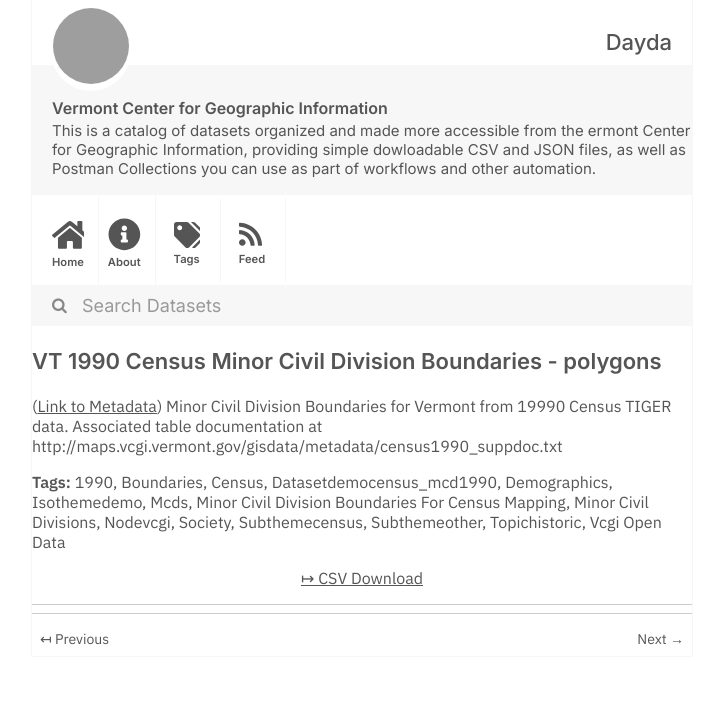
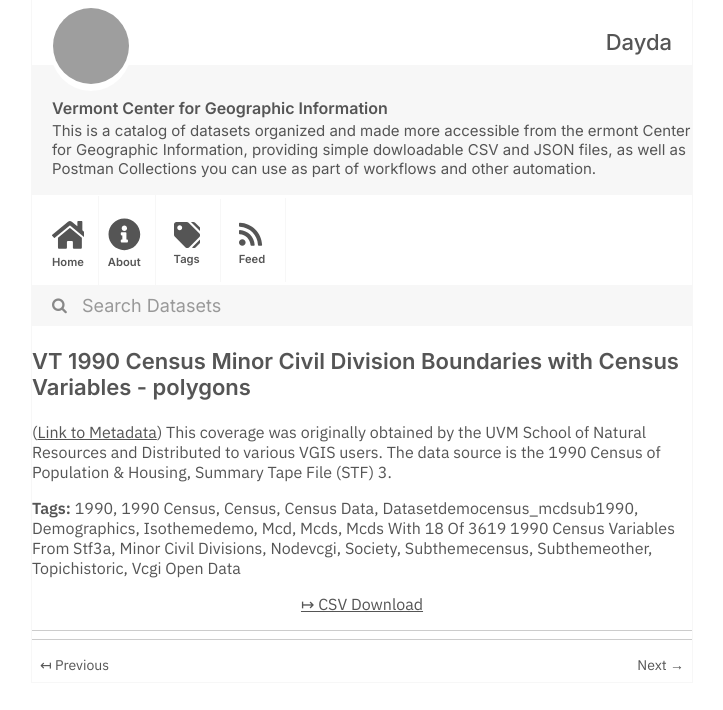
Before and after one commit to dayda-entities/vermont-center-for-geographic-information, a Jekyll site: the page built from _posts/2020-11-12-vt-1990-census-minor-civil-div.md, in a window 1280 px wide, cut to the strip 0-710 px from the top of the page. Shown: the whole strip, without its empty margins (278-1001 px from the left). Built offline with Jekyll 4.4.1, drawn with Linux system fonts in a browser that asks for light colours; grey boxes are pictures that could not be loaded.

Commit message:
Publish Data

```diff
--- a/_posts/2020-11-12-vt-1990-census-minor-civil-div.md
+++ b/_posts/2020-11-12-vt-1990-census-minor-civil-div.md
@@ -1,18 +1,22 @@
 ---
-title: VT 1990 Census Minor Civil Division Boundaries - polygons
-created: '2020-11-12T13:07:38.486440'
-modified: '2020-11-12T13:07:38.486447'
+title: >-
+  VT 1990 Census Minor Civil Division Boundaries with Census Variables -
+  polygons
+created: '2020-11-12T13:07:37.239547'
+modified: '2020-11-12T13:07:37.239558'
 state: active
 type: dataset
 tags:
   - '1990'
-  - Boundaries
+  - 1990 Census
   - Census
-  - Datasetdemocensus_mcd1990
+  - Census Data
+  - Datasetdemocensus_mcdsub1990
   - Demographics
   - Isothemedemo
+  - Mcd
   - Mcds
-  - Minor Civil Division Boundaries For Census Mapping
+  - Mcds With 18 Of 3619 1990 Census Variables From Stf3a
   - Minor Civil Divisions
   - Nodevcgi
   - Society
@@ -22,9 +26,9 @@ tags:
   - Vcgi Open Data
 groups: []
 csv_url: >-
-  https://geodata.vermont.gov/datasets/8138f79ccfd447b1afdea71d88d8791c_10.csv?outSR=%7B%22latestWkid%22%3A32145%2C%22wkid%22%3A32145%7D
+  https://geodata.vermont.gov/datasets/91f682ee7ce149b7be50f65cb7871f6b_8.csv?outSR=%7B%22latestWkid%22%3A32145%2C%22wkid%22%3A32145%7D
 json_url: ''
 layout: post
 
 ---
-(<a href='http://maps.vcgi.vermont.gov/gisdata/metadata/DemoCensus_MCD1990.htm' target='_blank'>Link to Metadata</a>) Minor Civil Division Boundaries for Vermont from 19990 Census TIGER data. Associated table documentation at http://maps.vcgi.vermont.gov/gisdata/metadata/census1990_suppdoc.txt
+(<a href='http://maps.vcgi.vermont.gov/gisdata/metadata/DemoCensus_MCDSUB1990.htm' target='_blank'>Link to Metadata</a>) This coverage was originally obtained by the UVM School of Natural Resources and Distributed to various VGIS users. The data source is the 1990 Census of Population & Housing, Summary Tape File (STF) 3.
```
